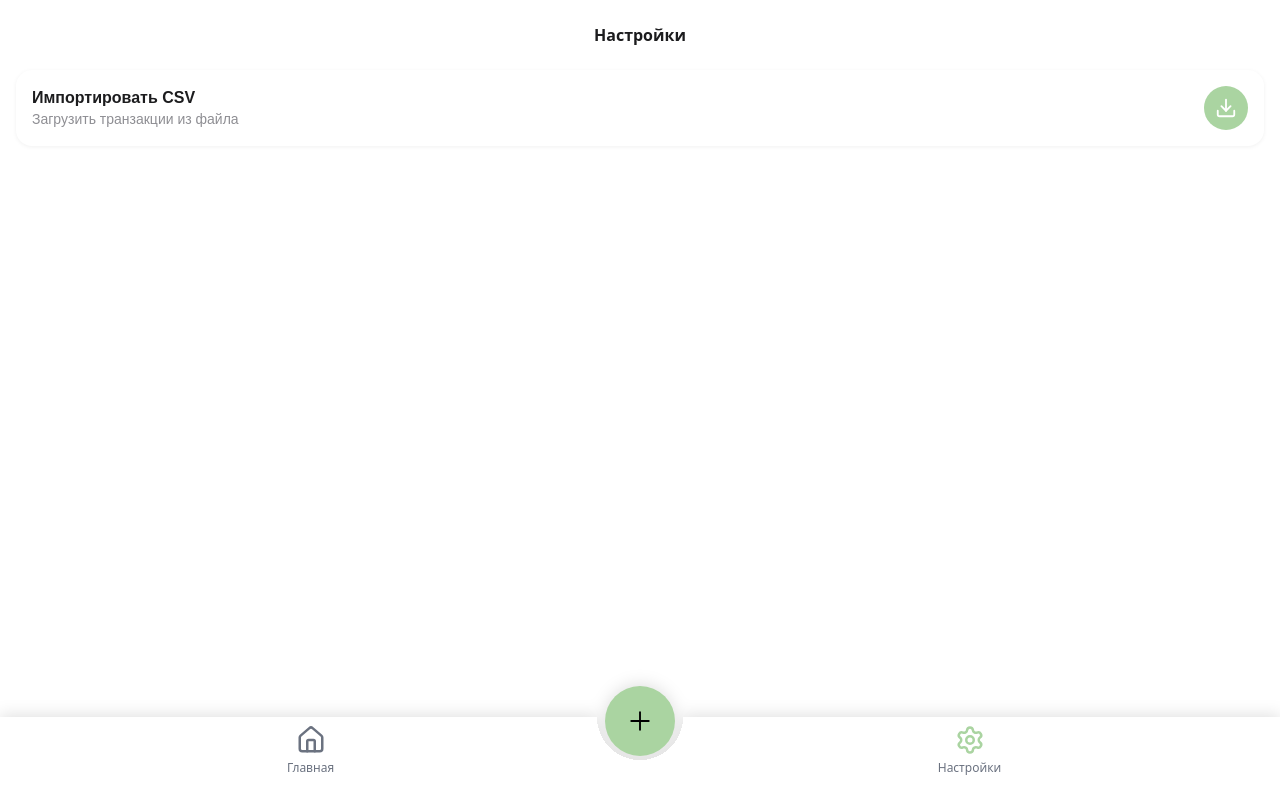
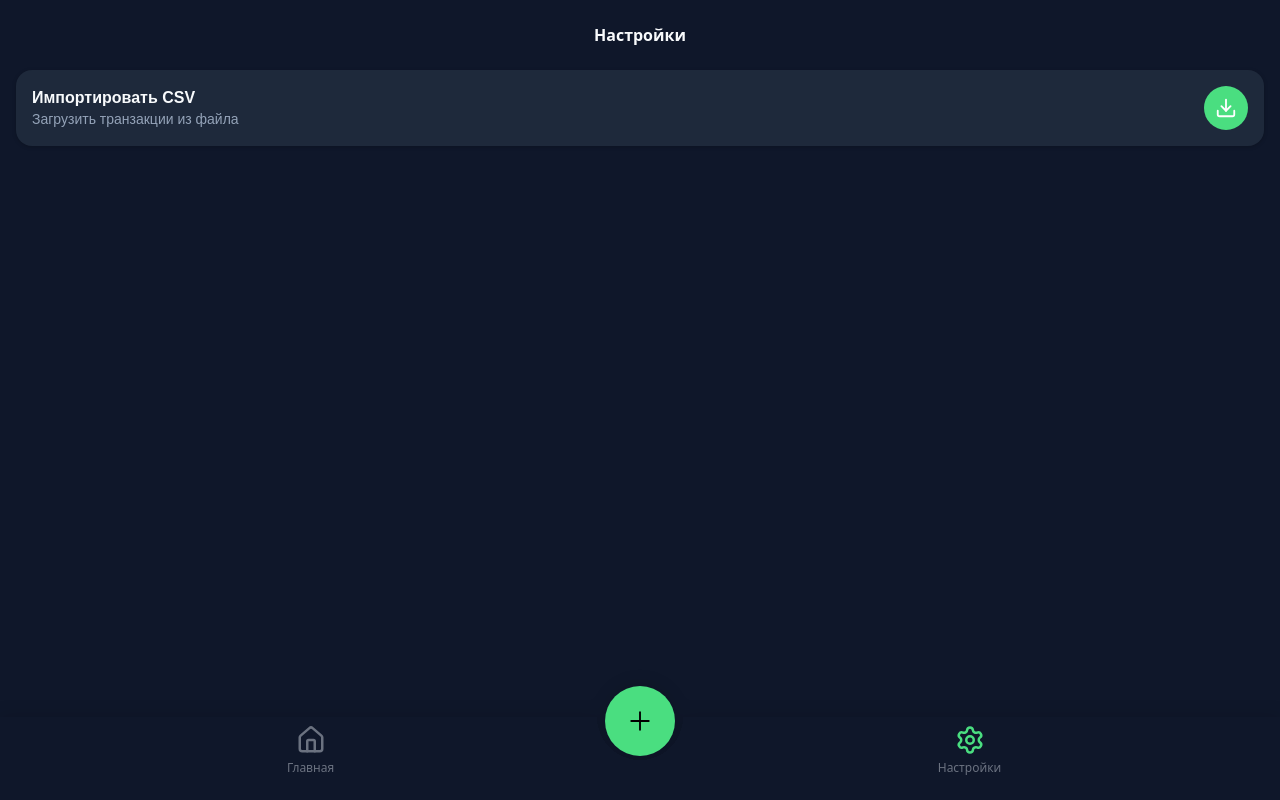
Before and after one commit to ivan-legostin/spendy-pwa, a React (Vite) app: page /spendy-pwa/settings in a window 1280 px wide. Built offline with nearby package versions, Linux system fonts and the light colour scheme.

Commit message:
Темная тема

```diff
--- a/src/App.css
+++ b/src/App.css
@@ -6,7 +6,8 @@
 
 body {
   font-family: system-ui, -apple-system, sans-serif;
-  color: #1e293b;
+  background: #0f172a;
+  color: #f8fafc;
 }
 
 .app {
--- a/src/components/BottomNav.css
+++ b/src/components/BottomNav.css
@@ -5,7 +5,7 @@
   right: 0;
   display: flex;
   align-items: center;
-  background: radial-gradient(circle 43px at 50% 0%, transparent 43px, #ffffff 33px);
+  background: radial-gradient(circle 43px at 50% 0%, transparent 43px, #0f172a 33px);
   filter: drop-shadow(0 -2px 8px rgba(0, 0, 0, 0.12));
   padding: 8px 16px 24px;
   -webkit-tap-highlight-color: transparent;
@@ -37,7 +37,7 @@
 }
 
 .bottom-nav__link.active svg {
-  color: #AAD4A1;
+  color: #4ade80;
 }
 
 .bottom-nav__fab {
@@ -47,7 +47,7 @@
   width: 70px;
   height: 70px;
   border-radius: 100%;
-  background: #AAD4A1;
+  background: #4ade80;
   border: none;
   cursor: pointer;
   margin-top: -60px;
--- a/src/screens/HomeScreen.css
+++ b/src/screens/HomeScreen.css
@@ -8,10 +8,11 @@
   display: flex;
   justify-content: space-between;
   align-items: center;
-  background: #f1f5f9;
+  background: linear-gradient(135deg, #0f172a 0%, #1e1b4b 100%);
   border-radius: 20px;
   padding: 24px;
   margin-bottom: 28px;
+  box-shadow: 0 8px 24px rgba(30, 41, 59, 0.25);
 }
 
 .summary-card__amounts {
@@ -38,22 +39,22 @@
 }
 
 .summary-card__dot--income {
-  background: #AAD4A1;
+  background: #4ade80;
 }
 
 .summary-card__dot--spent {
-  background: #F4A89A;
+  background: #f87171;
 }
 
 .summary-card__label {
   font-size: 14px;
-  color: #64748b;
+  color: #94a3b8;
 }
 
 .summary-card__value {
   font-size: 28px;
   font-weight: 700;
-  color: #1e293b;
+  color: #f8fafc;
 }
 
 .home__transactions-header {
@@ -66,16 +67,16 @@
 .home__transactions-title {
   font-size: 16px;
   font-weight: 600;
-  color: #1e293b;
+  color: #f8fafc;
 }
 
 .home__see-all {
   background: transparent;
-  border: 1.5px solid #e2e8f0;
+  border: 1.5px solid #334155;
   border-radius: 20px;
   padding: 6px 16px;
   font-size: 14px;
-  color: #475569;
+  color: #94a3b8;
   cursor: pointer;
 }
 
@@ -84,7 +85,7 @@
   align-items: center;
   gap: 16px;
   padding: 12px 0;
-  border-bottom: 1px solid #f1f5f9;
+  border-bottom: 1px solid #1e293b;
 }
 
 .transaction-item:last-child {
@@ -114,7 +115,7 @@
 .transaction-item__title {
   font-size: 15px;
   font-weight: 600;
-  color: #1e293b;
+  color: #f8fafc;
   white-space: nowrap;
   overflow: hidden;
   text-overflow: ellipsis;
@@ -139,11 +140,11 @@
 }
 
 .transaction-item__amount--income {
-  color: #AAD4A1;
+  color: #4ade80;
 }
 
 .transaction-item__amount--expense {
-  color: #F4A89A;
+  color: #f87171;
 }
 
 .transaction-item__date {
--- a/src/screens/HomeScreen.tsx
+++ b/src/screens/HomeScreen.tsx
@@ -9,8 +9,8 @@ import { getAllTransactions } from '../dao/service/TransactionDaoService'
 import { getAllCategories } from '../dao/service/CategoryDaoService'
 import './HomeScreen.css'
 
-const INCOME_COLOR = '#AAD4A1'
-const EXPENSE_COLOR = '#F4A89A'
+const INCOME_COLOR = '#4ade80'
+const EXPENSE_COLOR = '#f87171'
 
 function formatAmount(amount: number, type: TransactionType): string {
   const formatted = amount.toLocaleString('ru-RU')
--- a/src/screens/SettingsScreen.css
+++ b/src/screens/SettingsScreen.css
@@ -8,7 +8,7 @@
 .settings__title {
   font-size: 1rem;
   font-weight: 700;
-  color: #1c1c1e;
+  color: #f8fafc;
   margin: 0 0 24px;
   text-align: center;
 }
@@ -24,7 +24,7 @@
   display: flex;
   align-items: center;
   justify-content: space-between;
-  background: #fff;
+  background: #1e293b;
   border: none;
   border-radius: 16px;
   padding: 16px;
@@ -33,7 +33,7 @@
   text-align: left;
   -webkit-tap-highlight-color: transparent;
   transition: transform 0.1s ease;
-  box-shadow: 0 1px 4px rgba(0, 0, 0, 0.06);
+  box-shadow: 0 1px 4px rgba(0, 0, 0, 0.2);
 }
 
 .settings__item:active {
@@ -49,12 +49,12 @@
 .settings__item-label {
   font-size: 1rem;
   font-weight: 600;
-  color: #1c1c1e;
+  color: #f8fafc;
 }
 
 .settings__item-description {
   font-size: 0.875rem;
-  color: #8e8e93;
+  color: #94a3b8;
 }
 
 .settings__item-icon {
@@ -69,11 +69,11 @@
 }
 
 .settings__item-icon--green {
-  background: #AAD4A1;
+  background: #4ade80;
 }
 
 .settings__status {
   margin-top: 16px;
   font-size: 0.875rem;
-  color: #6b7280;
+  color: #94a3b8;
 }
```
